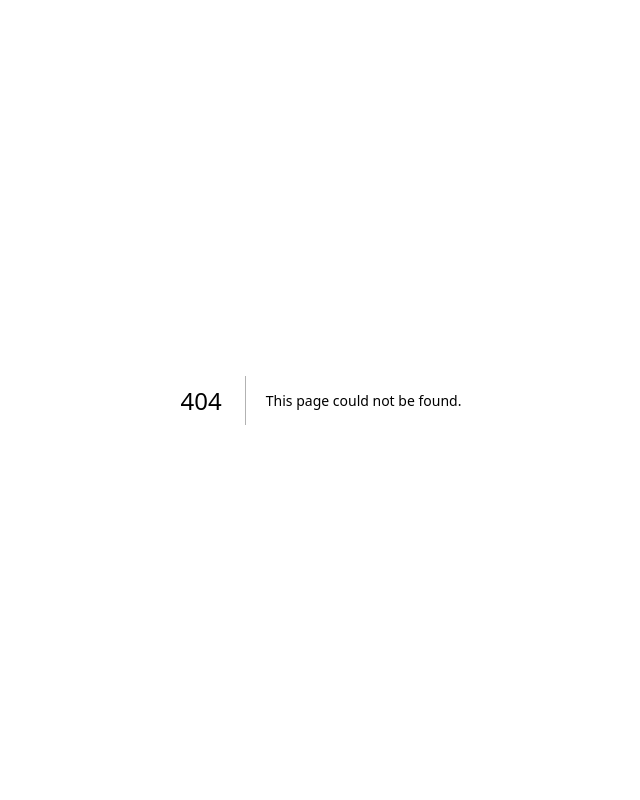
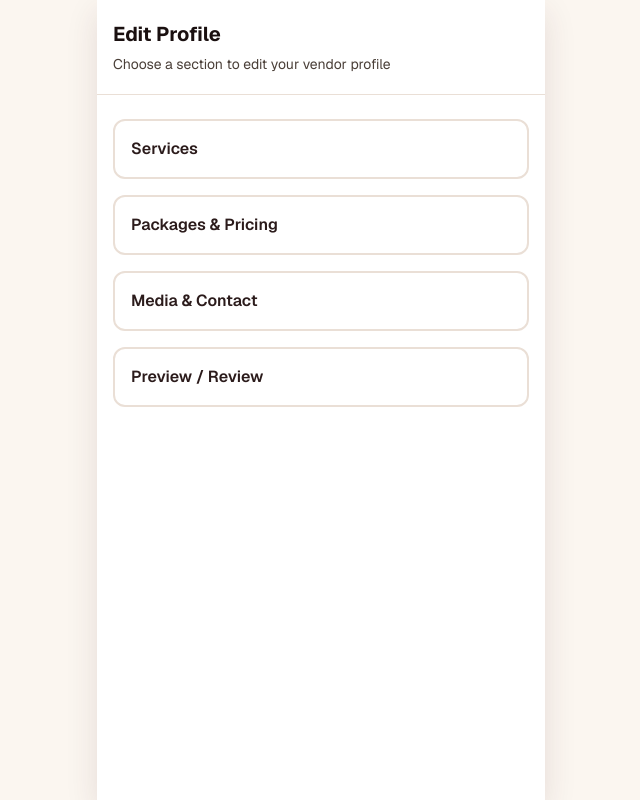
Before and after one commit to Zidlekhaya26/umshado-app, a Next.js app: page /vendor/profile/edit in a window 1280 px wide. Before the commit this address had no page. Shown: the whole page, without its empty margins (319-959 px from the left). Built offline with nearby package versions, Linux system fonts and the light colour scheme.

Commit message:
feat: vendor onboarding wizard/edit mode + edit hub

```diff
--- a/app/vendor/dashboard/page.tsx
+++ b/app/vendor/dashboard/page.tsx
@@ -69,7 +69,7 @@ export default function VendorDashboard() {
       // Find vendor row
       let v: VendorProfile | null = null;
 
-      const cols = 'id, business_name, category, location, description, logo_url, is_published, contact, portfolio_urls';
+      const cols = 'id, business_name, category, location, description, logo_url, is_published, onboarding_completed, contact, portfolio_urls';
       const { data: v1 } = await supabase.from('vendors').select(cols).eq('user_id', user.id).order('created_at', { ascending: false }).limit(1).maybeSingle();
       if (v1) { v = v1 as unknown as VendorProfile; } else {
         const { data: v2 } = await supabase.from('vendors').select(cols).eq('id', user.id).maybeSingle();
@@ -259,11 +259,12 @@ export default function VendorDashboard() {
               </div>
             )}
             <div>
-              <h1 className="text-xl font-bold text-gray-900">Dashboard</h1>
-              <p className="text-sm text-gray-600 mt-0.5">
-                {vendor?.business_name || 'Your vendor hub'}
-              </p>
-            </div>
+                <h1 className="text-xl font-bold text-gray-900">Dashboard</h1>
+                <p className="text-sm text-gray-600 mt-0.5">{vendor?.business_name || 'Your vendor hub'}</p>
+              </div>
+              <div className="ml-auto">
+                <Link href="/vendor/profile/edit" className="px-3 py-2 rounded-lg bg-gray-100 text-sm font-semibold text-gray-700 hover:bg-gray-200">Edit Profile</Link>
+              </div>
           </div>
         </div>
 
@@ -271,7 +272,8 @@ export default function VendorDashboard() {
         <div className="flex-1 px-4 py-5 space-y-6 overflow-y-auto pb-24">
 
           {/* ── Profile Completion / Publish state ─────────────── */}
-          {!profileComplete ? (
+          {/* Show finish setup only when in wizard mode (not published and not onboarding_completed) */}
+          {(!vendor?.is_published && !(vendor as any)?.onboarding_completed) && !profileComplete ? (
             <div className="bg-gradient-to-r from-amber-500 to-orange-500 rounded-xl px-4 py-5 text-white shadow-lg">
               <h2 className="text-lg font-bold mb-1">Profile Completion</h2>
               <div className="flex items-center justify-between mb-2">
--- a/app/vendor/media/page.tsx
+++ b/app/vendor/media/page.tsx
@@ -1,6 +1,7 @@
 "use client";
 
 import React, { useEffect, useState } from 'react';
+import { useSearchParams } from 'next/navigation';
 import Link from 'next/link';
 import Image from 'next/image';
 import ProfileCompletionIndicator from '@/components/ProfileCompletionIndicator';
@@ -92,7 +93,9 @@ export default function VendorMedia() {
 
   const hasAtLeastOneSocialLink = Object.values(socialLinks).some(link => link.trim() !== '');
   const canContinue = Boolean(logoUrl) && (portfolioUrls.length >= 3 || hasAtLeastOneSocialLink);
-  const editMode = Boolean(isPublished || onboardingCompleted);
+  const searchParams = useSearchParams();
+  const forcedEdit = Boolean(searchParams?.get('mode') === 'edit');
+  const editMode = Boolean(forcedEdit || isPublished || onboardingCompleted);
   const backHref = editMode ? '/vendor/dashboard' : '/vendor/packages';
   const primaryLabel = saving ? 'Saving...' : editMode ? 'Save' : 'Save & Continue';
 
--- a/app/vendor/packages/page.tsx
+++ b/app/vendor/packages/page.tsx
@@ -1,5 +1,6 @@
 "use client";
 import React, { useEffect, useState } from "react";
+import { useSearchParams } from 'next/navigation';
 import Link from "next/link";
 import { supabase } from "@/lib/supabaseClient";
 import { getOrCreateVendorForUser, getVendorSelectedServices, getServicesCatalog, type Service } from "@/lib/vendorServices";
@@ -22,6 +23,8 @@ interface PackageItem {
 export default function VendorPackagesPage() {
   const [availableServices, setAvailableServices] = useState<string[]>([]);
   const [vendorCategory, setVendorCategory] = useState<string>("");
+  const [isPublished, setIsPublished] = useState<boolean>(false);
+  const [onboardingCompleted, setOnboardingCompleted] = useState<boolean>(false);
   const [defaultPricingMode, setDefaultPricingMode] = useState<PricingMode>("guest-based");
 
   const [packages, setPackages] = useState<PackageItem[]>([]);
@@ -45,11 +48,15 @@ export default function VendorPackagesPage() {
       if (!vId) return;
 
       try {
-        const { data: vendorRow } = await supabase.from("vendors").select("category").eq("id", vId).maybeSingle();
+        const { data: vendorRow } = await supabase.from("vendors").select("category,is_published,onboarding_completed").eq("id", vId).maybeSingle();
         if (vendorRow?.category) {
           setVendorCategory(vendorRow.category);
           const catPricing = getPricingType(vendorRow.category);
           setDefaultPricingMode(catPricing as PricingMode);
+        }
+        if (vendorRow) {
+          if (typeof vendorRow.is_published === 'boolean') setIsPublished(Boolean(vendorRow.is_published));
+          if (typeof vendorRow.onboarding_completed === 'boolean') setOnboardingCompleted(Boolean(vendorRow.onboarding_completed));
         }
       } catch (err) {
         console.warn("Unable to load vendor category:", err);
@@ -91,6 +98,10 @@ export default function VendorPackagesPage() {
   };
 
   const canContinue = packages.length >= 2;
+  const searchParams = useSearchParams();
+  const forcedEdit = Boolean(searchParams?.get('mode') === 'edit');
+  const editMode = Boolean(forcedEdit || isPublished || onboardingCompleted);
+  const modeQuery = forcedEdit ? '?mode=edit' : '';
 
   return (
     <div className="min-h-screen bg-gray-50">
@@ -143,8 +154,8 @@ export default function VendorPackagesPage() {
 
       <div className="fixed bottom-0 left-0 right-0 bg-white border-t border-gray-200 px-4 py-4 z-40">
         <div className="max-w-md mx-auto flex gap-3">
-          <Link href="/vendor/services" className="flex-1 px-4 py-3.5 border-2 border-gray-300 text-gray-700 rounded-xl font-semibold text-base text-center hover:bg-gray-50 active:bg-gray-100 transition-colors">Back</Link>
-          <Link href="/vendor/media" className={`flex-1 px-4 py-3.5 rounded-xl font-semibold text-base text-center transition-all ${canContinue ? 'bg-purple-600 text-white hover:bg-purple-700 active:scale-95 shadow-lg shadow-purple-200' : 'bg-gray-300 text-gray-500 cursor-not-allowed pointer-events-none'}`}>Continue</Link>
+          <Link href={`/vendor/services${modeQuery}`} className="flex-1 px-4 py-3.5 border-2 border-gray-300 text-gray-700 rounded-xl font-semibold text-base text-center hover:bg-gray-50 active:bg-gray-100 transition-colors">Back</Link>
+          <Link href={editMode ? `/vendor/dashboard` : `/vendor/media${modeQuery}`} className={`flex-1 px-4 py-3.5 rounded-xl font-semibold text-base text-center transition-all ${canContinue ? 'bg-purple-600 text-white hover:bg-purple-700 active:scale-95 shadow-lg shadow-purple-200' : 'bg-gray-300 text-gray-500 cursor-not-allowed pointer-events-none'}`}>{editMode ? 'Save' : 'Continue'}</Link>
         </div>
       </div>
     </div>
--- /dev/null
+++ b/app/vendor/profile/edit/page.tsx
@@ -0,0 +1,22 @@
+import Link from 'next/link';
+
+export default function VendorProfileEditHub() {
+  const modeQuery = '?mode=edit';
+  return (
+    <div className="min-h-screen bg-gray-50">
+      <div className="max-w-md mx-auto min-h-screen bg-white shadow-lg flex flex-col pb-24">
+        <div className="bg-white border-b border-gray-200 px-4 py-5">
+          <h1 className="text-xl font-bold text-gray-900">Edit Profile</h1>
+          <p className="text-sm text-gray-600 mt-1.5">Choose a section to edit your vendor profile</p>
+        </div>
+
+        <div className="flex-1 px-4 py-6 space-y-4">
+          <Link href={`/vendor/services${modeQuery}`} className="block w-full px-4 py-4 bg-white border-2 border-gray-200 rounded-xl font-semibold text-left hover:bg-gray-50 transition-colors">Services</Link>
+          <Link href={`/vendor/packages${modeQuery}`} className="block w-full px-4 py-4 bg-white border-2 border-gray-200 rounded-xl font-semibold text-left hover:bg-gray-50 transition-colors">Packages & Pricing</Link>
+          <Link href={`/vendor/media${modeQuery}`} className="block w-full px-4 py-4 bg-white border-2 border-gray-200 rounded-xl font-semibold text-left hover:bg-gray-50 transition-colors">Media & Contact</Link>
+          <Link href={`/vendor/review${modeQuery}`} className="block w-full px-4 py-4 bg-white border-2 border-gray-200 rounded-xl font-semibold text-left hover:bg-gray-50 transition-colors">Preview / Review</Link>
+        </div>
+      </div>
+    </div>
+  );
+}
--- a/app/vendor/review/page.tsx
+++ b/app/vendor/review/page.tsx
@@ -1,6 +1,7 @@
 'use client';
 
 import { useState, useEffect, useMemo } from 'react';
+import { useSearchParams } from 'next/navigation';
 import { supabase } from '@/lib/supabaseClient';
 import Link from 'next/link';
 import { useRouter } from 'next/navigation';
@@ -140,7 +141,7 @@ export default function VendorReview() {
         setUserEmail(user.email || null);
 
         // Fetch vendor row (try user_id first, fallback to id)
-        const cols = 'id, business_name, category, location, description, logo_url, cover_url, portfolio_urls, social_links, contact, is_published';
+        const cols = 'id, business_name, category, location, description, logo_url, cover_url, portfolio_urls, social_links, contact, is_published, onboarding_completed';
         let v: VendorRow | null = null;
 
         const { data: v1 } = await supabase
@@ -224,31 +225,27 @@ export default function VendorReview() {
   };
   const isComplete = Object.values(checks).every(Boolean);
 
+  const searchParams = useSearchParams();
+  const forcedEdit = Boolean(searchParams?.get('mode') === 'edit');
+  const editMode = Boolean(forcedEdit || vendor?.is_published || (vendor as any)?.onboarding_completed);
+
   /* ── Publish handler ────────────────────────────────────────── */
 
   const handlePublish = async () => {
     if (!vendorId) return;
     setIsPublishing(true);
     try {
+      // Directly update Supabase to set published + onboarding_completed
       const { data: { session } } = await supabase.auth.getSession();
-      if (!session?.access_token) {
+      if (!session) {
         alert('Please sign in to publish.');
         return;
       }
 
-      const res = await fetch('/api/vendor/publish', {
-        method: 'POST',
-        headers: {
-          'Content-Type': 'application/json',
-          Authorization: `Bearer ${session.access_token}`,
-        },
-        body: JSON.stringify({ vendorId }),
-      });
-
-      if (!res.ok) {
-        const err = await res.json().catch(() => ({}));
-        console.error('Publish error:', err);
-        alert(err.error || 'Failed to publish. Please try again.');
+      const { error } = await supabase.from('vendors').update({ is_published: true, onboarding_completed: true }).eq('id', vendorId);
+      if (error) {
+        console.error('Publish error:', error);
+        alert('Failed to publish. Please try again.');
         return;
       }
 
@@ -557,12 +554,14 @@ export default function VendorReview() {
       {/* ── Sticky bottom bar ────────────────────────────────── */}
       <div className="fixed bottom-0 left-0 right-0 bg-white border-t border-gray-200 px-4 py-4 z-40">
         <div className="max-w-md mx-auto flex gap-3">
-          <Link
-            href="/vendor/media"
-            className="flex-1 px-4 py-3.5 border-2 border-gray-300 text-gray-700 rounded-xl font-semibold text-base text-center hover:bg-gray-50 active:bg-gray-100 transition-colors"
-          >
-            Back
-          </Link>
+          {editMode ? (
+            <>
+              <Link href="/vendor/dashboard" className="flex-1 px-4 py-3.5 border-2 border-gray-300 text-gray-700 rounded-xl font-semibold text-base text-center hover:bg-gray-50 active:bg-gray-100 transition-colors">Back to Dashboard</Link>
+              <Link href="/vendor/profile/edit" className="flex-1 px-4 py-3.5 rounded-xl font-semibold text-base text-center bg-purple-600 text-white hover:bg-purple-700 active:scale-95 shadow-lg shadow-purple-200">Edit Profile</Link>
+            </>
+          ) : (
+            <>
+              <Link href="/vendor/media" className="flex-1 px-4 py-3.5 border-2 border-gray-300 text-gray-700 rounded-xl font-semibold text-base text-center hover:bg-gray-50 active:bg-gray-100 transition-colors">Back</Link>
               <button
                 onClick={handlePublish}
                 disabled={!isComplete || isPublishing || vendor?.is_published}
@@ -574,6 +573,8 @@ export default function VendorReview() {
               >
                 {isPublishing ? 'Publishing…' : vendor?.is_published ? 'Already Published' : 'Publish Profile'}
               </button>
+            </>
+          )}
         </div>
       </div>
     </div>
--- a/app/vendor/services/page.tsx
+++ b/app/vendor/services/page.tsx
@@ -1,6 +1,7 @@
 "use client";
 
 import React, { useEffect, useMemo, useState } from 'react';
+import { useSearchParams } from 'next/navigation';
 import Link from 'next/link';
 import { supabase } from '@/lib/supabaseClient';
 import {
@@ -121,7 +122,9 @@ export default function VendorServices() {
 
   const totalSelected = selectedServiceIds.length;
   const canContinue = totalSelected > 0;
-  const editMode = Boolean(isPublished || onboardingCompleted);
+  const searchParams = useSearchParams();
+  const forcedEdit = Boolean(searchParams?.get('mode') === 'edit');
+  const editMode = Boolean(forcedEdit || isPublished || onboardingCompleted);
   const backHref = editMode ? '/vendor/dashboard' : '/vendor/onboarding';
   const primaryLabel = saving ? 'Saving...' : editMode ? 'Save' : 'Continue';
 
```
Also changed, not shown: 1 other file (tests, documents, lock files or other folders). Lines whose indentation alone changed are shown as unchanged.
